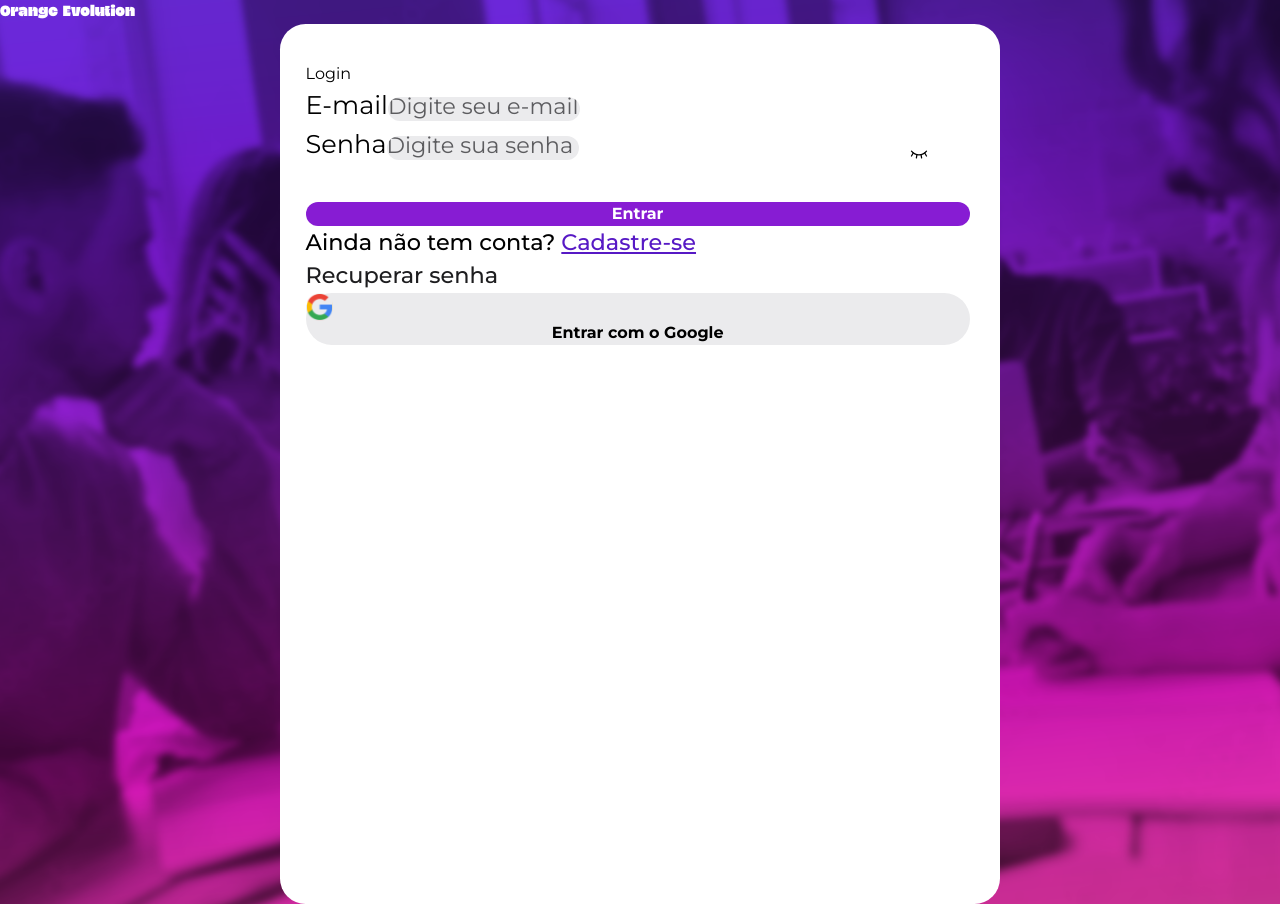
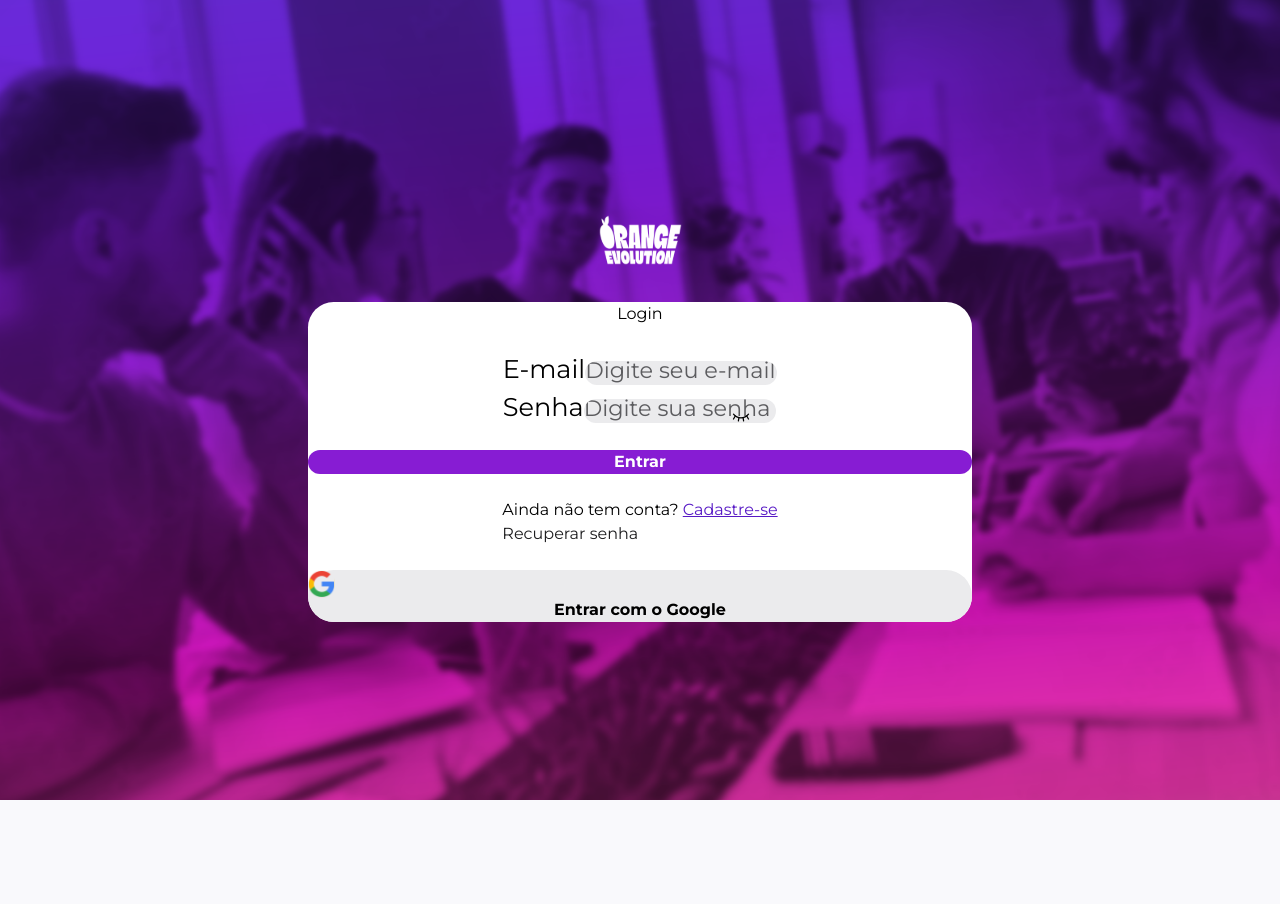
Before and after one commit to afonsonrodrigues/fchackathon-front, a React (Vite) app: page / in a window 1280 px wide. After the commit the page ends 800 px from the top, so only its background shows below. Built offline with nearby package versions, Linux system fonts and the light colour scheme.

Commit message:
salvar mudanças

```diff
--- a/src/components/LoginForm/index.jsx
+++ b/src/components/LoginForm/index.jsx
@@ -55,7 +55,7 @@ export default function LoginForm({ path }) {
     return (
         <CustomForm
             onSubmit={handleSubmit}
-            className="column align-center gap-24"
+            className="flex flex-col items-center gap-6"
         >
             <h1 style={{ maginBottom: ".8rem" }}>Login</h1>
             <InputsContainer className="column gap-24">
--- a/src/components/LoginForm/styled.jsx
+++ b/src/components/LoginForm/styled.jsx
@@ -1,26 +1,18 @@
 import styled from "styled-components";
 
 export const CustomForm = styled.form`
-    height: 55rem;
-    width: 45rem;
-    margin: 0 auto;
-    padding: 2.4rem 1.6rem 3.2rem 1.6rem;
     border-radius: 1.6rem;
     background-color: #FFF;
 `;
 
 export const InputsContainer = styled.div`
-    margin-bottom: 2.4rem;
 `;
 
 export const InputWrapper = styled.div`
     position: relative;
-    gap: .8rem;
 `;
 
 export const LinksContainer = styled.div`
-    font-size: 1.4rem;
-    font-weight: 500;
 `;
 
 export const GoogleButton = styled.button`
--- a/src/pages/Login/index.jsx
+++ b/src/pages/Login/index.jsx
@@ -1,7 +1,7 @@
+import { useEffect } from 'react';
 import LoginForm from '../../components/LoginForm';
 import { OuterBg } from '../../components/OuterBg/styled';
-import { useEffect } from 'react';
-import { OuterTitle } from './styled';
+import Logo from '../../assets/logo.svg';
 
 export default function Login() {
 
@@ -15,8 +15,8 @@ export default function Login() {
     }, []);
 
     return (
-        <OuterBg className='column align-center justify-center'>
-            <OuterTitle>Orange Evolution</OuterTitle>
+        <OuterBg className='flex flex-col items-center justify-center'>
+            <img className='my-8' src={Logo}></img>
             <LoginForm />
         </OuterBg>
     )
--- a/src/pages/Login/styled.jsx
+++ b/src/pages/Login/styled.jsx
@@ -1,6 +1,5 @@
 import styled from "styled-components";
 
 export const OuterTitle = styled.h1`
-    font-family: 'Blogh', sans-serif;
     color: #FFF;
 `;
--- a/src/services/api.js
+++ b/src/services/api.js
@@ -1,6 +1,7 @@
 import axios from "axios";
 
 export default axios.create({
-    baseURL: 'http://localhost:3000',
+    // baseURL: 'http://localhost:3000',
+    baseURL: 'https://squad27-server.up.railway.app/',
     timeout: 10000
 });
```
